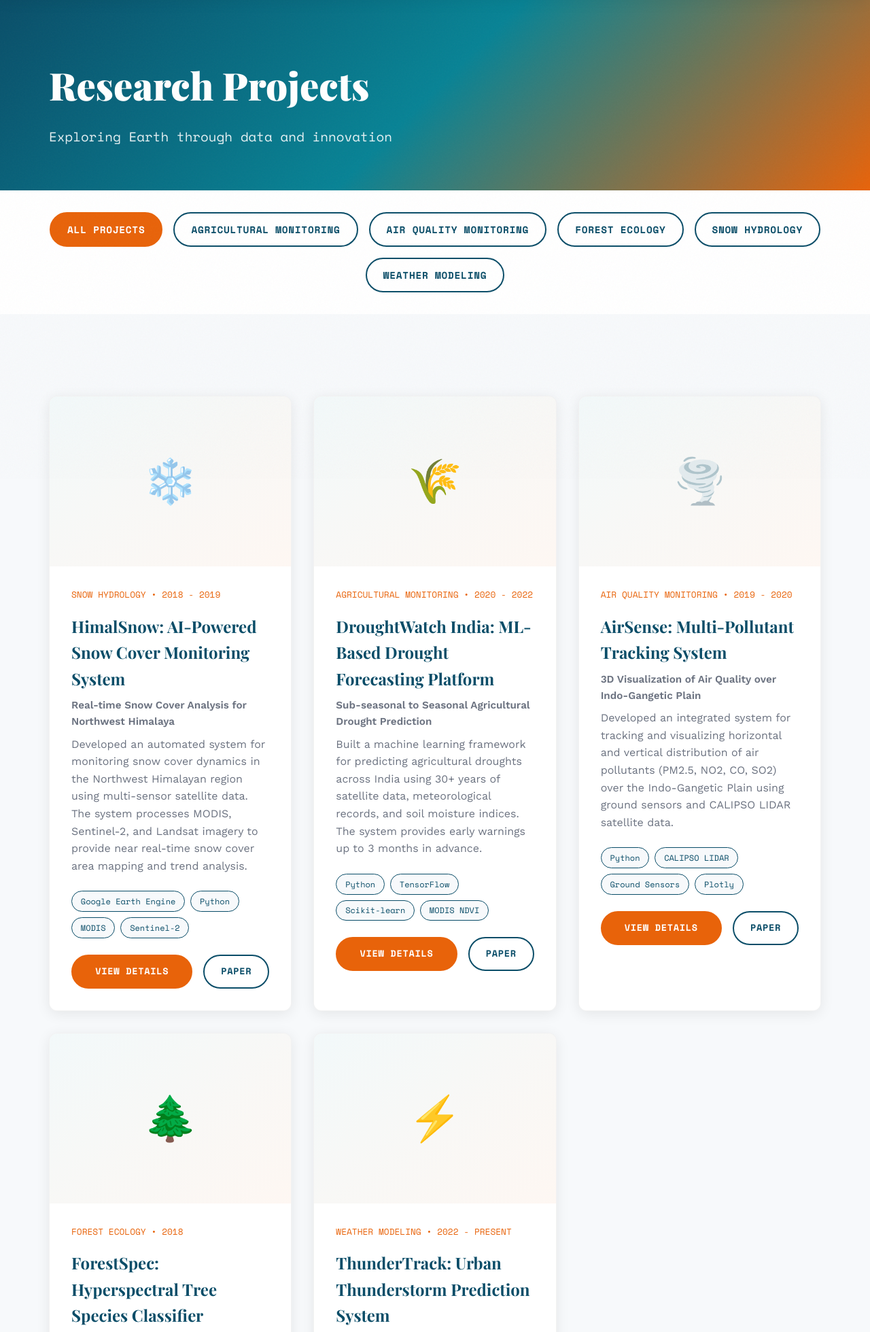
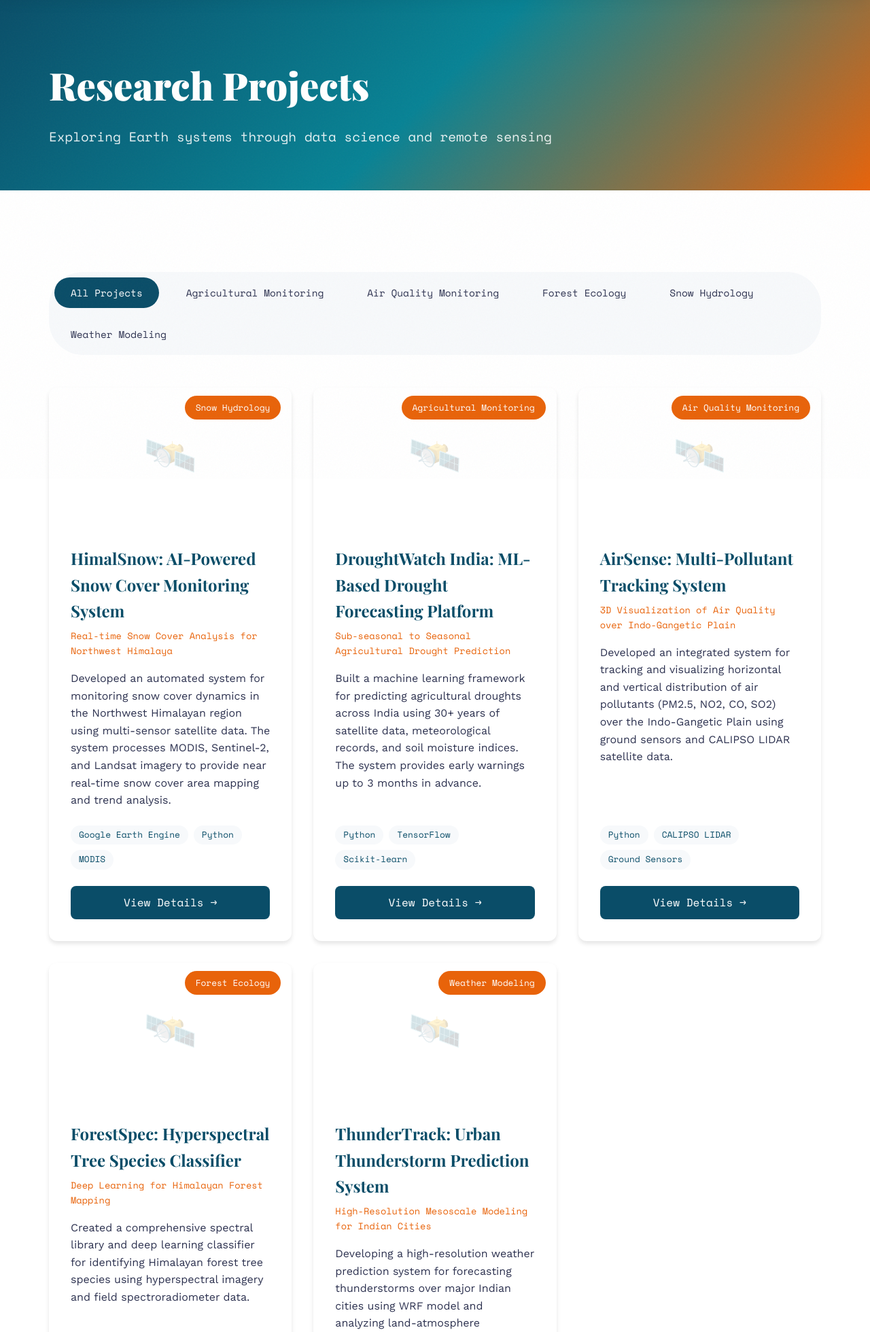
Before and after one commit to AnimeshChoudhury/AnimeshChoudhury.github.io, a Flask app: page /projects/ in a window 1280 px wide. Shown: the part 96-2055 px from the top of the page at 68% size. Run offline with Flask 3, Linux system fonts and the light colour scheme; some libraries are stand-ins or nearby versions.

Commit message:
Fix project filtering with JavaScript for static hosting

```diff
--- a/templates/projects.html
+++ b/templates/projects.html
@@ -7,89 +7,178 @@
 <section style="background: var(--gradient-hero); color: white; padding: 6rem 0 4rem;">
     <div class="container">
         <h1 style="font-family: var(--font-display); font-size: 3.5rem; font-weight: 900; margin-bottom: 1rem;">Research Projects</h1>
-        <p style="font-family: var(--font-mono); font-size: 1.2rem; opacity: 0.9;">Exploring Earth through data and innovation</p>
+        <p style="font-family: var(--font-mono); font-size: 1.2rem; opacity: 0.9;">Exploring Earth systems through data science and remote sensing</p>
     </div>
 </section>
 
-<!-- Filter Section -->
-<section style="background: white; padding: 2rem 0;">
+<!-- Projects Grid -->
+<section style="background: white;">
     <div class="container">
-        <div style="display: flex; gap: 1rem; flex-wrap: wrap; justify-content: center;">
-            <a href="{{ url_for('projects') }}" class="btn {% if current_category == 'all' %}btn-primary{% else %}btn-outline{% endif %}" style="{% if current_category != 'all' %}color: var(--primary); border-color: var(--primary);{% endif %} padding: 0.75rem 1.5rem;">All Projects</a>
-            {% for cat in categories %}
-            <a href="{{ url_for('projects', category=cat) }}" class="btn {% if current_category == cat %}btn-primary{% else %}btn-outline{% endif %}" style="{% if current_category != cat %}color: var(--primary); border-color: var(--primary);{% endif %} padding: 0.75rem 1.5rem;">{{ cat }}</a>
+        <!-- Category Filter -->
+        <div style="margin-bottom: 3rem; text-align: center;">
+            <div style="display: inline-flex; gap: 1rem; flex-wrap: wrap; background: var(--light); padding: 0.5rem; border-radius: 50px;">
+                <button class="filter-btn active" onclick="filterProjects('all')" style="padding: 0.75rem 1.5rem; border-radius: 50px; border: none; background: var(--primary); color: white; font-family: var(--font-mono); font-size: 0.9rem; cursor: pointer; transition: all 0.3s;">
+                    All Projects
+                </button>
+                {% for category in categories %}
+                <button class="filter-btn" onclick="filterProjects('{{ category }}')" style="padding: 0.75rem 1.5rem; border-radius: 50px; border: none; background: transparent; color: var(--text); font-family: var(--font-mono); font-size: 0.9rem; cursor: pointer; transition: all 0.3s;">
+                    {{ category }}
+                </button>
+                {% endfor %}
+            </div>
+        </div>
+
+        <!-- Projects Grid -->
+        <div id="projectsGrid" style="display: grid; grid-template-columns: repeat(auto-fill, minmax(350px, 1fr)); gap: 2rem;">
+            {% for project in projects %}
+            <article class="project-card" data-category="{{ project.category }}" style="background: white; border-radius: 12px; overflow: hidden; box-shadow: 0 4px 6px rgba(0,0,0,0.1); transition: all 0.3s; height: 100%; display: flex; flex-direction: column;">
+                <!-- Project Image/Icon -->
+                <div style="height: 200px; background: var(--gradient-ocean); display: flex; align-items: center; justify-content: center; position: relative; overflow: hidden;">
+                    <div style="font-size: 4rem; opacity: 0.2;">🛰️</div>
+                    <div style="position: absolute; top: 1rem; right: 1rem;">
+                        <span style="background: var(--accent); color: white; padding: 0.5rem 1rem; border-radius: 50px; font-family: var(--font-mono); font-size: 0.8rem;">{{ project.category }}</span>
+                    </div>
+                </div>
+
+                <!-- Project Content -->
+                <div style="padding: 2rem; flex: 1; display: flex; flex-direction: column;">
+                    <h3 style="font-family: var(--font-display); font-size: 1.5rem; color: var(--primary); margin-bottom: 0.5rem;">
+                        <a href="{{ url_for('project_detail', project_id=project.id) }}" style="color: inherit; text-decoration: none;">
+                            {{ project.title }}
+                        </a>
+                    </h3>
+
+                    <p style="font-family: var(--font-mono); font-size: 0.85rem; color: var(--accent); margin-bottom: 1rem;">{{ project.subtitle }}</p>
+
+                    <p style="color: var(--text); line-height: 1.6; margin-bottom: 1.5rem; flex: 1;">{{ project.description }}</p>
+
+                    <!-- Tech Tags -->
+                    <div style="display: flex; flex-wrap: wrap; gap: 0.5rem; margin-bottom: 1.5rem;">
+                        {% for tech in project.technologies[:3] %}
+                        <span style="background: var(--light); color: var(--primary); padding: 0.25rem 0.75rem; border-radius: 50px; font-size: 0.8rem; font-family: var(--font-mono);">{{ tech }}</span>
+                        {% endfor %}
+                    </div>
+
+                    <!-- View Details Button -->
+                    <a href="{{ url_for('project_detail', project_id=project.id) }}" style="background: var(--primary); color: white; padding: 0.75rem 1.5rem; border-radius: 8px; text-decoration: none; text-align: center; font-family: var(--font-mono); transition: all 0.3s; display: inline-block;">
+                        View Details →
+                    </a>
+                </div>
+            </article>
             {% endfor %}
+        </div>
+
+        <!-- No Results Message -->
+        <div id="noResults" style="display: none; text-align: center; padding: 4rem 0;">
+            <p style="font-size: 1.2rem; color: var(--text); opacity: 0.6; margin-bottom: 1rem;">No projects found in this category.</p>
+            <button onclick="filterProjects('all')" style="background: var(--primary); color: white; padding: 0.75rem 1.5rem; border-radius: 8px; border: none; cursor: pointer; font-family: var(--font-mono);">View All Projects</button>
         </div>
     </div>
 </section>
 
-<!-- Projects Grid -->
-<section>
-    <div class="container">
-        <div class="card-grid">
-            {% for project in projects %}
-            <div class="card">
-                <div class="card-image">
-                    {% if 'Snow' in project.title %}❄️
-                    {% elif 'Drought' in project.title %}🌾
-                    {% elif 'Air' in project.title %}🌪️
-                    {% elif 'Forest' in project.title %}🌲
-                    {% elif 'Thunder' in project.title %}⚡
-                    {% else %}🛰️
-                    {% endif %}
-                </div>
-                <div class="card-content">
-                    <div class="card-meta">{{ project.category }} • {{ project.duration }}</div>
-                    <h3 class="card-title">{{ project.title }}</h3>
-                    <p style="font-size: 0.95rem; color: var(--text-light); font-weight: 600; margin-bottom: 0.5rem;">{{ project.subtitle }}</p>
-                    <p class="card-description">{{ project.description }}</p>
-                    <div class="card-tags">
-                        {% for tech in project.technologies[:4] %}
-                        <span class="tag">{{ tech }}</span>
-                        {% endfor %}
-                    </div>
-                    <div style="display: flex; gap: 1rem; margin-top: 1rem;">
-                        <a href="{{ url_for('project_detail', project_id=project.id) }}" class="btn btn-primary" style="padding: 0.75rem 1.5rem; font-size: 0.85rem; flex: 1; text-align: center;">View Details</a>
-                        {% if project.publication %}
-                        <a href="{{ project.publication }}" target="_blank" class="btn btn-outline" style="color: var(--primary); border-color: var(--primary); padding: 0.75rem 1.5rem; font-size: 0.85rem;">Paper</a>
-                        {% endif %}
-                    </div>
-                </div>
-            </div>
-            {% endfor %}
-        </div>
+<!-- JavaScript for Client-Side Filtering -->
+<script>
+function filterProjects(category) {
+    const projectCards = document.querySelectorAll('.project-card');
+    const filterButtons = document.querySelectorAll('.filter-btn');
+    const noResults = document.getElementById('noResults');
+    const projectsGrid = document.getElementById('projectsGrid');
 
-        {% if projects|length == 0 %}
-        <div style="text-align: center; padding: 4rem 0;">
-            <div style="font-size: 4rem; margin-bottom: 1rem;">🔍</div>
-            <h3 style="font-family: var(--font-display); font-size: 2rem; color: var(--primary); margin-bottom: 1rem;">No Projects Found</h3>
-            <p style="color: var(--text-light); margin-bottom: 2rem;">Try selecting a different category.</p>
-            <a href="{{ url_for('projects') }}" class="btn btn-primary">View All Projects</a>
-        </div>
-        {% endif %}
-    </div>
-</section>
+    // Update active button
+    filterButtons.forEach(btn => {
+        btn.style.background = 'transparent';
+        btn.style.color = 'var(--text)';
+        btn.classList.remove('active');
+    });
 
-<!-- CTA Section -->
-<section style="background: white;">
-    <div class="container" style="text-align: center;">
-        <h2 style="font-family: var(--font-display); font-size: 2.5rem; color: var(--primary); margin-bottom: 1.5rem;">Have a Project Idea?</h2>
-        <p style="font-size: 1.1rem; color: var(--text-light); max-width: 700px; margin: 0 auto 2rem;">I'm always interested in collaborating on innovative research projects in Remote Sensing and Earth Observation.</p>
-        <a href="{{ url_for('contact') }}" class="btn btn-primary" style="padding: 1.25rem 3rem;">Get in Touch</a>
-    </div>
-</section>
+    // Find and activate clicked button
+    filterButtons.forEach(btn => {
+        if (btn.textContent.trim() === category ||
+            (category === 'all' && btn.textContent.includes('All Projects'))) {
+            btn.style.background = 'var(--primary)';
+            btn.style.color = 'white';
+            btn.classList.add('active');
+        }
+    });
 
-<style>
-    .card {
-        opacity: 0;
-        animation: fadeInUp 0.6s ease forwards;
+    // Filter projects
+    let visibleCount = 0;
+    projectCards.forEach(card => {
+        const cardCategory = card.getAttribute('data-category');
+
+        if (category === 'all' || cardCategory === category) {
+            card.style.display = 'flex';
+            // Fade in animation
+            card.style.opacity = '0';
+            setTimeout(() => {
+                card.style.opacity = '1';
+            }, 10);
+            visibleCount++;
+        } else {
+            card.style.display = 'none';
+        }
+    });
+
+    // Show/hide no results message
+    if (visibleCount === 0) {
+        projectsGrid.style.display = 'none';
+        noResults.style.display = 'block';
+    } else {
+        projectsGrid.style.display = 'grid';
+        noResults.style.display = 'none';
     }
 
-    .card:nth-child(1) { animation-delay: 0.1s; }
-    .card:nth-child(2) { animation-delay: 0.2s; }
-    .card:nth-child(3) { animation-delay: 0.3s; }
-    .card:nth-child(4) { animation-delay: 0.4s; }
-    .card:nth-child(5) { animation-delay: 0.5s; }
-    .card:nth-child(6) { animation-delay: 0.6s; }
+    // Update URL hash (optional - for bookmarking)
+    if (category !== 'all') {
+        window.location.hash = category.toLowerCase().replace(/\s+/g, '-');
+    } else {
+        window.location.hash = '';
+    }
+}
+
+// Load filter from URL hash on page load
+window.addEventListener('DOMContentLoaded', function() {
+    const hash = window.location.hash.substring(1);
+    if (hash) {
+        // Convert hash back to category name
+        const category = hash.replace(/-/g, ' ').replace(/\b\w/g, l => l.toUpperCase());
+
+        // Find matching category
+        const filterButtons = document.querySelectorAll('.filter-btn');
+        let found = false;
+        filterButtons.forEach(btn => {
+            if (btn.textContent.trim().toLowerCase() === category.toLowerCase()) {
+                filterProjects(btn.textContent.trim());
+                found = true;
+            }
+        });
+
+        if (!found) {
+            filterProjects('all');
+        }
+    }
+});
+</script>
+
+<!-- Add hover effects and transitions -->
+<style>
+.project-card {
+    opacity: 1;
+    transition: all 0.3s ease, opacity 0.5s ease;
+}
+
+.project-card:hover {
+    transform: translateY(-5px);
+    box-shadow: 0 12px 24px rgba(0,0,0,0.15);
+}
+
+.filter-btn:hover {
+    transform: translateY(-2px);
+}
+
+.filter-btn:not(.active):hover {
+    background: rgba(10, 77, 104, 0.1) !important;
+}
 </style>
+
 {% endblock %}
```
Also changed, not shown: build_static.py (+1 -12 lines).
